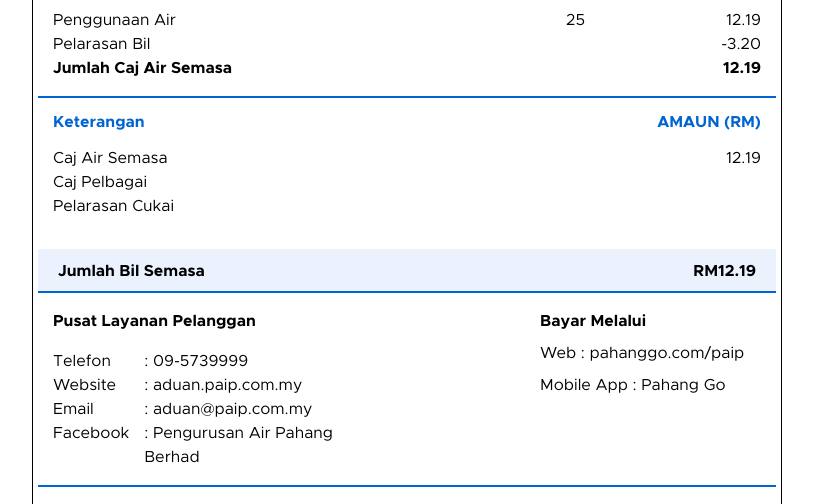
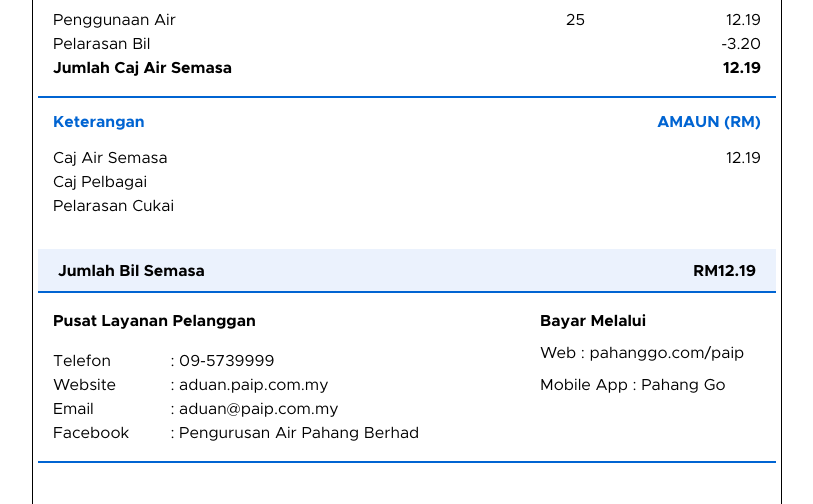
Before and after one commit to ashrafkamarudin/sample-bill-air, a plain HTML site: page index.html in a window 1280 px wide. Shown: the part 1159-1663 px from the top of the page, without its empty margins (233-1046 px from the left). Drawn offline with nearby package versions, Linux system fonts and the light colour scheme.

Commit message:
fix: inline last row

```diff
--- a/index.html
+++ b/index.html
@@ -336,7 +336,7 @@
 
             <!-- Start of Footer Section -->
             <div class="row">
-                <div class="col-print-6 mt-3">
+                <div class="col-print-8 mt-3">
                     <strong>Pusat Layanan Pelanggan</strong>
 
                     <table class="table table-borderless mt-3">
@@ -355,12 +355,11 @@
                             </tr>
                             <tr>
                                 <td>Facebook</td>
-                                <td style="padding-left: 15px;">: Pengurusan Air Pahang Berhad</td>
+                                <td style="padding-left: 15px;overflow: visible;">: Pengurusan Air Pahang Berhad</td>
                             </tr>
                         </tbody>
                     </table>
                 </div>
-                <div class="col-print-2"></div>
                 <div class="col-print-4 mt-3">
                     <div class="mb-2">
                         <strong>Bayar Melalui</strong><br>
```
